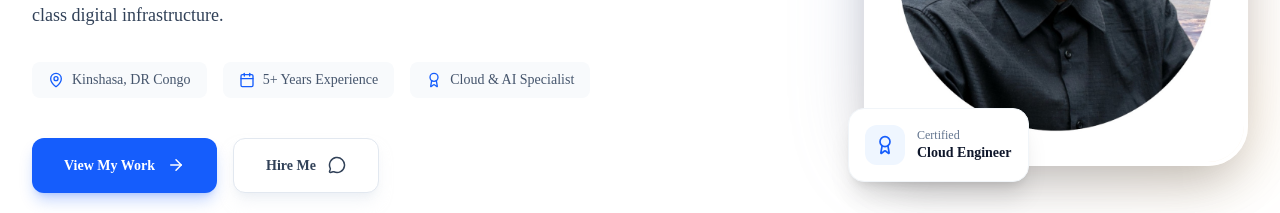
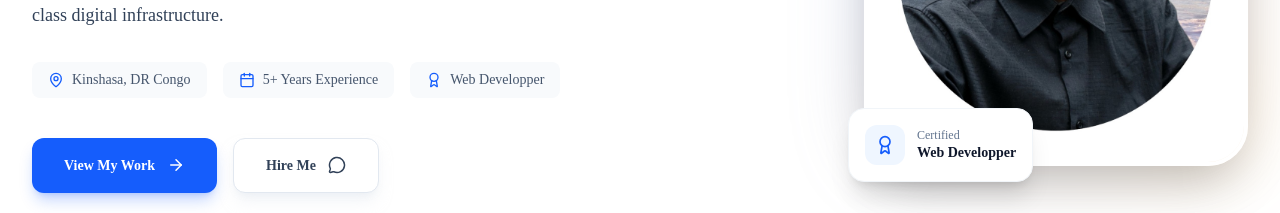
Before and after one commit to Alexis-Mupole/portfolio, a React (Vite) app: page / in a window 1280 px wide. Shown: the part 441-654 px from the top of the page. Built offline with nearby package versions, Linux system fonts and the light colour scheme.

Commit message:
Update translations.ts

```diff
--- a/translations.ts
+++ b/translations.ts
@@ -15,10 +15,10 @@ export const translations = {
       subtitle: 'Je conçois des solutions qui comblent le fossé entre la technologie complexe et l\'accessibilité humaine. Ma mission est de doter les entreprises africaines d\'une infrastructure numérique de classe mondiale.',
       location: 'Kinshasa, RD Congo',
       experience: '5+ Années d\'Expérience',
-      specialist: 'Spécialiste Cloud & IA',
+      specialist: 'Développeur Web',
       titleName: 'Alexis Mupole - Consultant en Ingénierie Numérique',
       certified: 'Certifié',
-      role: 'Ingénieur Cloud',
+      role: 'Développeur Web',
       technologiesTitle: 'TECHNOLOGIES AVEC LESQUELLES JE TRAVAILLE',
       available: 'Disponible pour Projets',
       viewWork: 'Voir Mes Réalisations',
@@ -239,10 +239,10 @@ export const translations = {
       subtitle: 'I engineer solutions that bridge the gap between complex technology and human accessibility. My mission is to empower African businesses with world-class digital infrastructure.',
       location: 'Kinshasa, DR Congo',
       experience: '5+ Years Experience',
-      specialist: 'Cloud & AI Specialist',
+      specialist: 'Web Developper',
       titleName: 'Alexis Mupole - Digital Engineering Consultant',
       certified: 'Certified',
-      role: 'Cloud Engineer',
+      role: 'Web Developper',
       technologiesTitle: 'TECHNOLOGIES I WORK WITH',
       available: 'Available for Projects',
       viewWork: 'View My Work',
```
